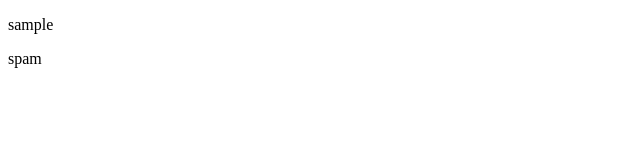
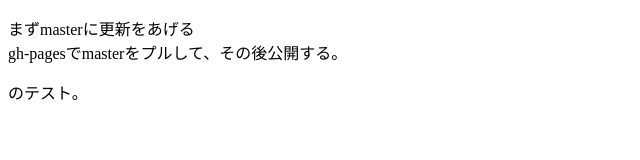
Before and after one commit to kmnhrn/sample, a plain HTML site: page index.html in a window 1280 px wide. Shown: the whole page, without its empty margins (0-640 px from the left). Drawn offline with Linux system fonts and the light colour scheme.

Commit message:
まずはmasterにプッシュ

```diff
--- a/index.html
+++ b/index.html
@@ -5,7 +5,7 @@
 	<title>Document</title>
 </head>
 <body>
-	<p>sample</p>
-	<span>spam</span>
+	<p>まずmasterに更新をあげる<br>gh-pagesでmasterをプルして、その後公開する。</p>
+	<span>のテスト。</span>
 </body>
 </html>
```
